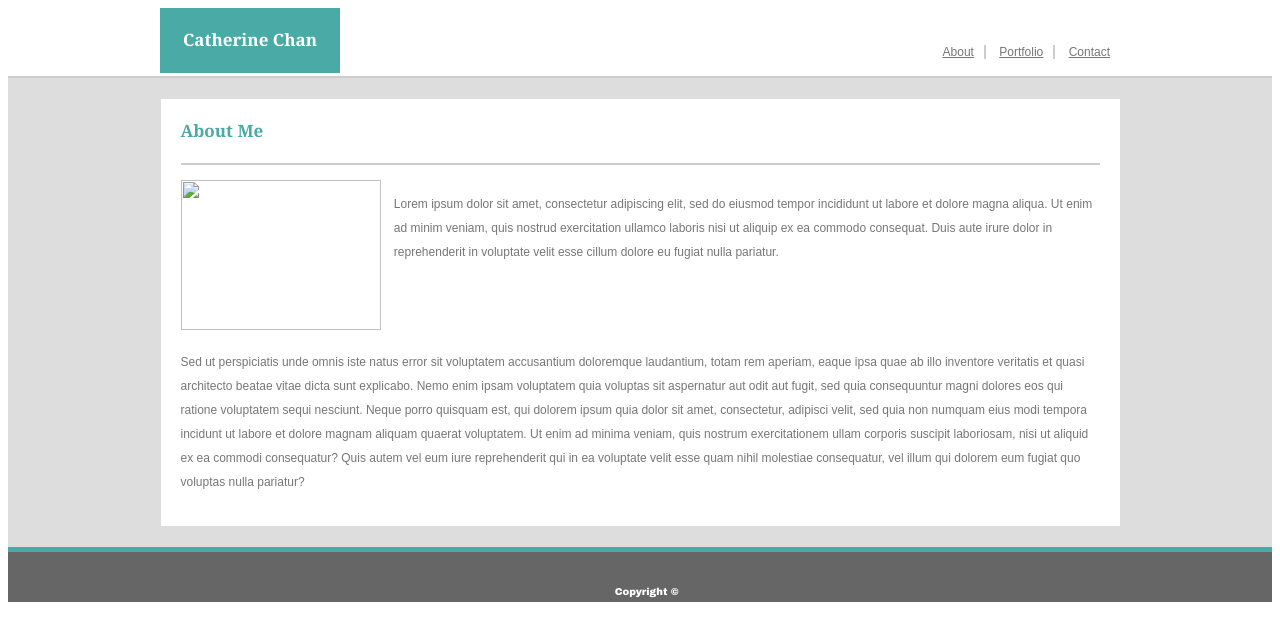
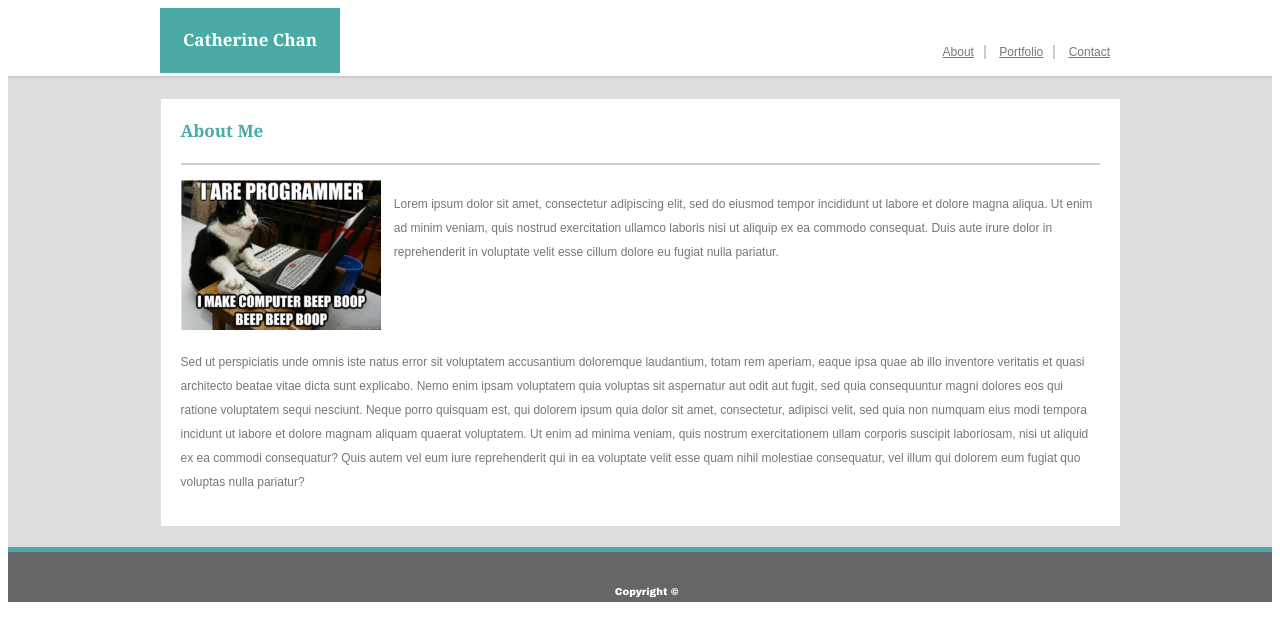
Before and after one commit to monkychia/catherinechan.github.io, a plain HTML site: page index.html in a window 1280 px wide. Drawn offline with Linux system fonts and the light colour scheme; files that its build step writes are made by us from their sources.

Commit message:
Added more files and fixed path.

```diff
--- a/index.html
+++ b/index.html
@@ -2,7 +2,7 @@
 <html>
     <head>
         <title>About Me</title>
-        <link rel="stylesheet" type="text/css" href="assets/css/style.css"/>
+        <link rel="stylesheet" type="text/css" href="style.css"/>
     </head>
     <body>
         <header class="header">
@@ -24,7 +24,7 @@
                     About Me
                 </nav>
                 <section class="blocks">
-                    <img src="assets/images/cat_gif.png" alt="" class="image">
+                    <img src="cat_gif.png" alt="" class="image">
                     <aside class="side">
                         <p>Lorem ipsum dolor sit amet, consectetur adipiscing elit, sed do eiusmod tempor incididunt ut labore et dolore magna aliqua. Ut enim ad minim veniam, quis nostrud exercitation ullamco laboris nisi ut aliquip ex ea commodo consequat. Duis aute irure dolor in reprehenderit in voluptate velit esse cillum dolore eu fugiat nulla pariatur.
                         </p>
```
Also changed, not shown: cat_gif.png (added).
